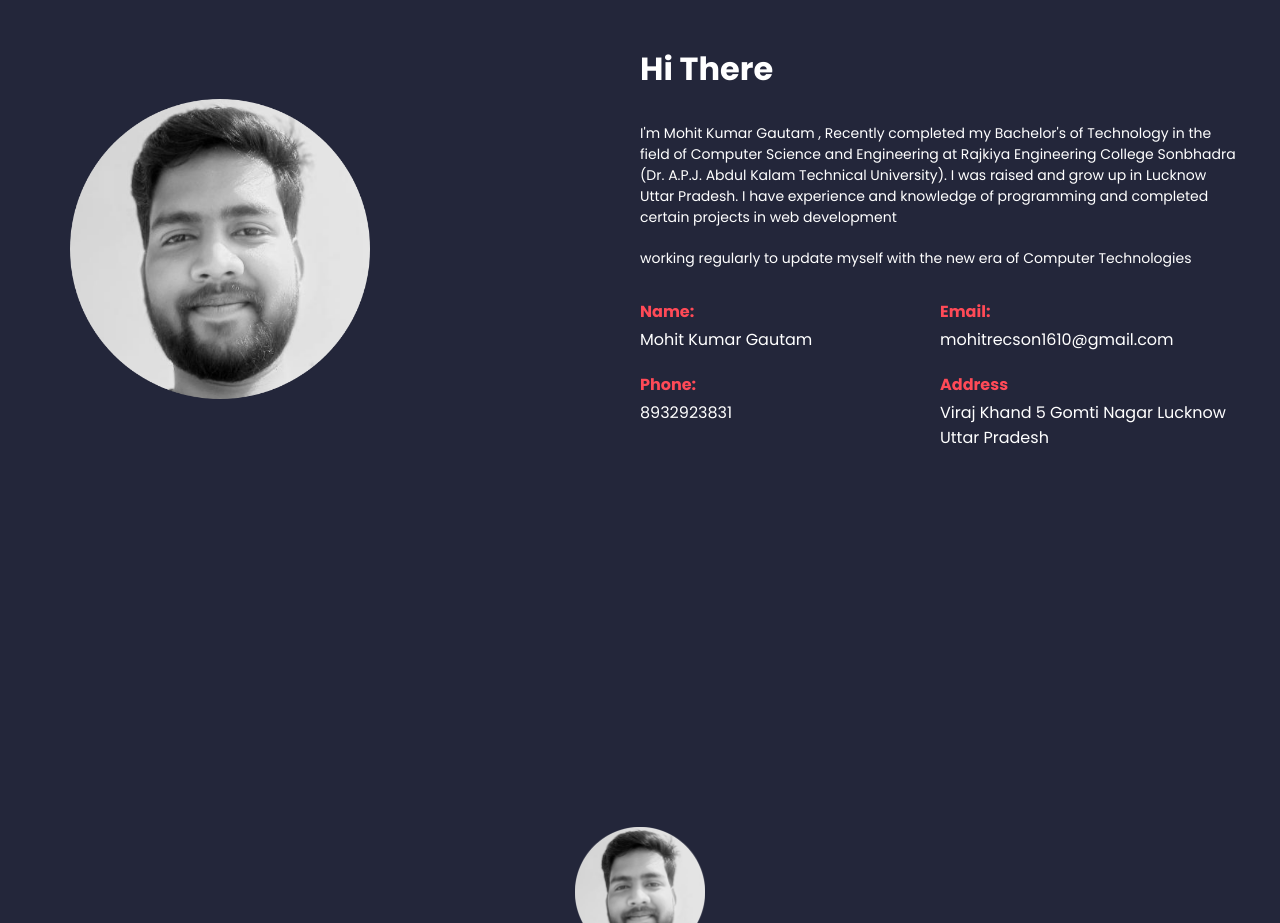
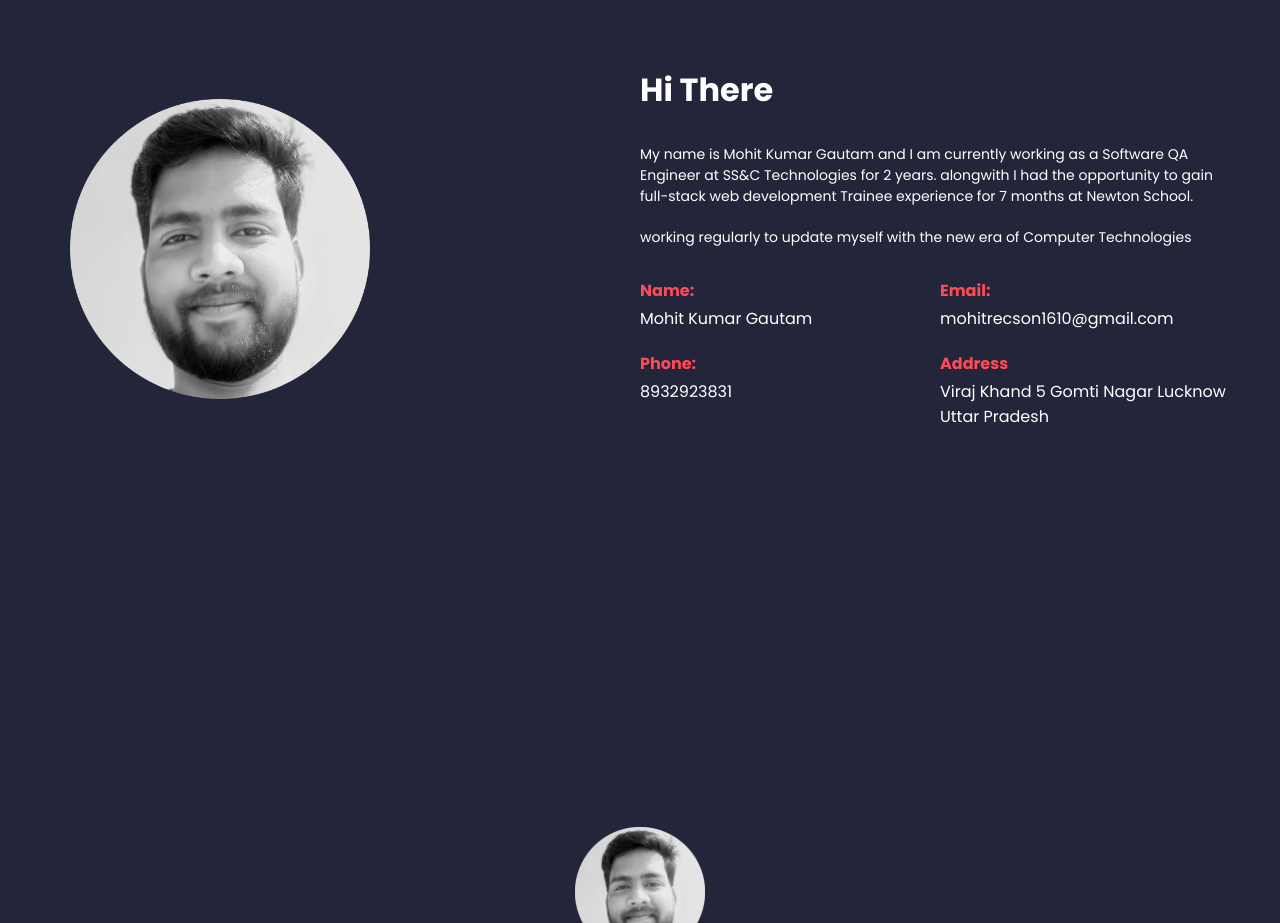
Before and after one commit to gautam2021/personal-portfolio-react, a React (Create React App) app: page / in a window 1280 px wide. Shown: the part 3800-4723 px from the top of the page. Built offline with nearby package versions, Linux system fonts and the light colour scheme.

Commit message:
Update About.jsx
updates most recent about section 18-oct-2023

```diff
--- a/src/components/About.jsx
+++ b/src/components/About.jsx
@@ -28,12 +28,7 @@ const About = () => {
             <div className="about__info">
               <h1>Hi There</h1>
               <div className="about__info-p1">
-                I'm Mohit Kumar Gautam , Recently completed my Bachelor's of
-                Technology in the field of Computer Science and Engineering at
-                Rajkiya Engineering College Sonbhadra (Dr. A.P.J. Abdul Kalam
-                Technical University). I was raised and grow up in Lucknow Uttar
-                Pradesh. I have experience and knowledge of programming and
-                completed certain projects in web development
+               My name is Mohit Kumar Gautam and I am currently working as a Software QA Engineer at SS&C Technologies for 2 years. alongwith I had the opportunity to gain full-stack web development Trainee experience for 7 months at Newton School.
               </div>
               <div className="about__info-p2">
               working regularly to update myself with the new era of Computer Technologies
```
